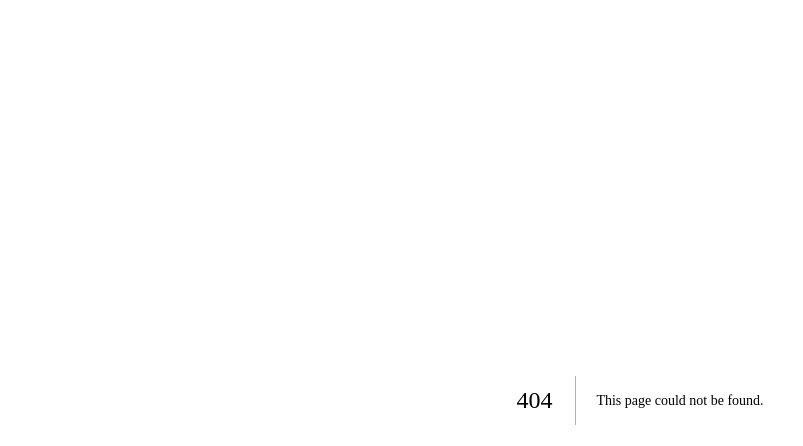
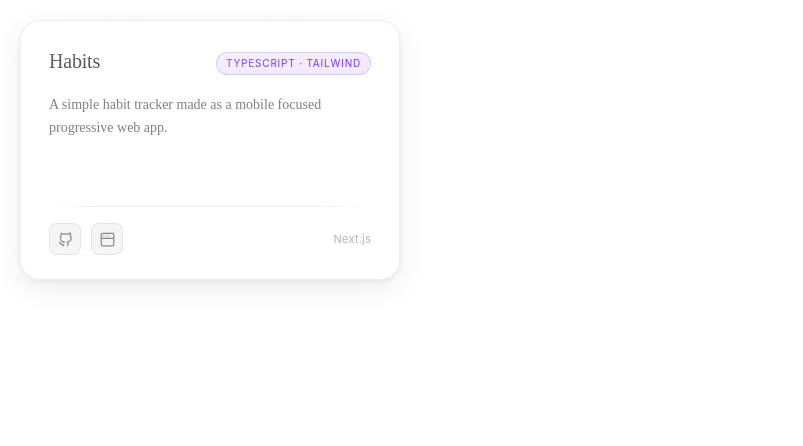
Before and after one commit to philakagujones/PersonalSite, a Next.js app: page /comps/card5 in a window 1280 px wide. Before the commit this address had no page. Shown: the top 446 px of the page, without its empty margins (0-803 px from the left). Built offline with nearby package versions, Linux system fonts and the light colour scheme.

Commit message:
added habits card

```diff
--- /dev/null
+++ b/pages/comps/card5.js
@@ -0,0 +1,34 @@
+import { UilGithubAlt, UilWindow } from '@iconscout/react-unicons'
+import styles from '../../styles/Cards.module.css'
+
+function Card5() {
+    return (
+        <div className={styles.container}>
+            <div className={styles.header}>
+                <span className={styles.title}>Habits</span>
+                <span className={styles.badge}>Typescript · Tailwind</span>
+            </div>
+
+            <p className={styles.body}>
+                A simple habit tracker made as a mobile focused progressive web app.
+            </p>
+
+            <div>
+                <div className={styles.divider}></div>
+                <div className={styles.footer}>
+                    <div className={styles.icons}>
+                        <a href={'https://github.com/philakagujones/habits'} target={'_blank'} rel={'noopener noreferrer'} className={styles.iconBtn}>
+                            <UilGithubAlt />
+                        </a>
+                        <a href={'https://habits.bypbj.co'} target={'_blank'} rel={'noopener noreferrer'} className={styles.iconBtn}>
+                            <UilWindow />
+                        </a>
+                    </div>
+                    <span className={styles.stackLabel}>Next.js</span>
+                </div>
+            </div>
+        </div>
+    )
+}
+
+export default Card5;
--- a/pages/comps/footer.js
+++ b/pages/comps/footer.js
@@ -31,7 +31,7 @@ function Footer() {
                     <UilFacebookF size='1rem'/>
                     </div>
             </a> */}
-            <a  href={'https://twitter.com/philakagujones'}
+            <a  href={'https://twitter.com/cashpbj'}
                 target={'_blank'}
                 rel={'noopener noreferrer'}>
                     <div className={styles.twitter}>
--- a/pages/index.js
+++ b/pages/index.js
@@ -4,6 +4,7 @@ import Card1 from './comps/card1'
 import Card2 from './comps/card2'
 import Card3 from './comps/card3'
 import Card4 from './comps/card4'
+import Card5 from './comps/card5'
 import Footer from './comps/footer'
 import Navbar from './comps/navbar'
 import Tabs from './comps/tabs'
@@ -41,6 +42,7 @@ export default function Home() {
         <h1>PROJECTS</h1>
         <div className={styles.projects}>
           <Card4 />
+          <Card5 />
           <Card2 />
           <Card3 />
           <Card1 />
```
